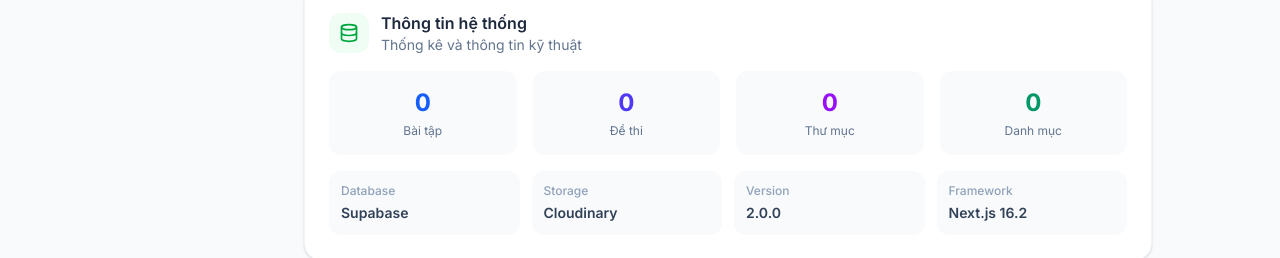
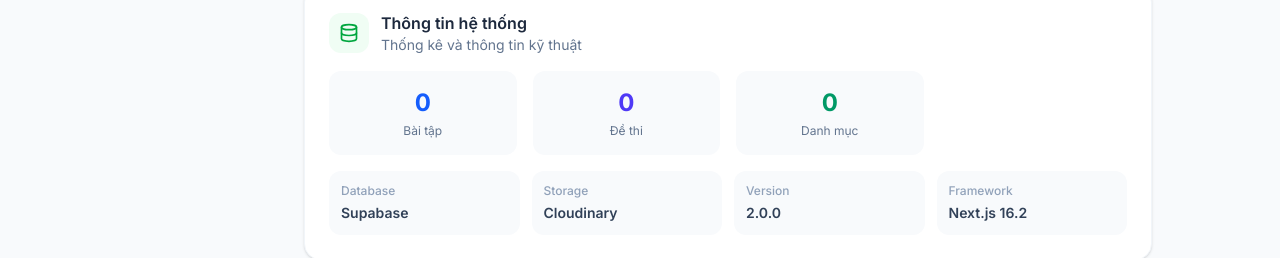
Before and after one commit to ldat78705-hue/khobt, a Next.js app: page /admin/settings in a window 1280 px wide. Shown: the part 813-1071 px from the top of the page. Built offline with nearby package versions, Linux system fonts and the light colour scheme; no server answers.

Commit message:
chore: remove obsolete folders stat from settings

```diff
--- a/src/app/(dashboard)/admin/settings/page.tsx
+++ b/src/app/(dashboard)/admin/settings/page.tsx
@@ -197,10 +197,6 @@ export default function AdminSettingsPage() {
             <div className="p-4 rounded-xl bg-slate-50 text-center">
               <div className="text-2xl font-bold text-indigo-600">{stats.exams}</div>
               <div className="text-xs text-slate-500 mt-1">Đề thi</div>
-            </div>
-            <div className="p-4 rounded-xl bg-slate-50 text-center">
-              <div className="text-2xl font-bold text-purple-600">{stats.folders}</div>
-              <div className="text-xs text-slate-500 mt-1">Thư mục</div>
             </div>
             <div className="p-4 rounded-xl bg-slate-50 text-center">
               <div className="text-2xl font-bold text-emerald-600">{stats.categories}</div>
```
